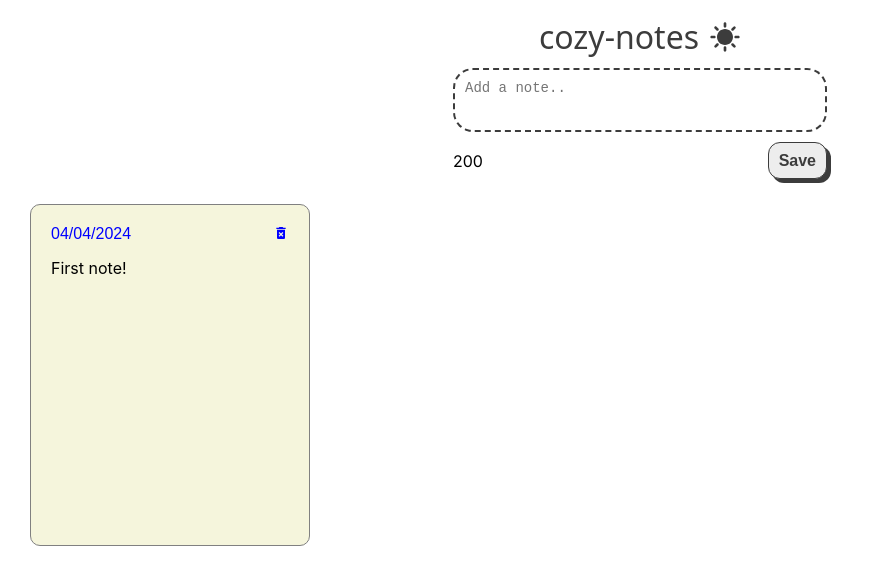
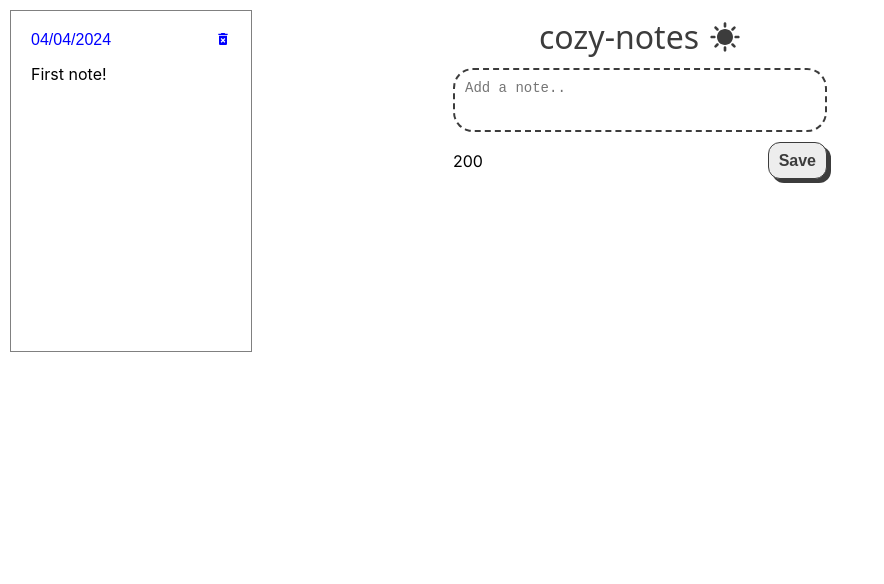
Before and after one commit to buennoo/cozy-notes-app, a React (Create React App) app: page / in a window 1280 px wide. Shown: the top 584 px of the page, without its empty margins (0-884 px from the left). Built offline with nearby package versions, Linux system fonts and the light colour scheme.

Commit message:
add note drag feature

```diff
--- a/src/components/AddNote.js
+++ b/src/components/AddNote.js
@@ -1,4 +1,4 @@
-import { useState, useRef } from 'react'
+import { useState } from 'react'
 import "../styles/AddNote.css"
 
 const AddNote = ({addNoteData}) => {
@@ -14,12 +14,13 @@ const AddNote = ({addNoteData}) => {
     const saveNote = () => {
         if(noteText.trim() !== ''){
             addNoteData(noteText);
+            setNoteText('');
         }
-        setNoteText('');
     }
 
     const enterNote = (event) => {
         if(event.key === 'Enter' && !event.shiftKey){
+            event.preventDefault();
             saveNote();
         }
     }
@@ -30,8 +31,7 @@ const AddNote = ({addNoteData}) => {
                 placeholder="Add a note.."
                 onInput={handleInput}
                 value={noteText}
-                onKeyDown={enterNote}
-                rows="3">
+                onKeyDown={enterNote}>
             </textarea>
             <div class="note-add-footer">
                 <span id='remaining'>
--- a/src/components/Note.js
+++ b/src/components/Note.js
@@ -1,9 +1,43 @@
+import { useState } from 'react';
 import { MdDeleteForever } from "react-icons/md";
 import '../styles/Note.css';
 
 const Note = ({ id, text, date, toDelete }) => {
+    const [isDragged, setIsDragged] = useState(false);
+    const [position, setPosition] = useState({x:0, y:0});
+    const [startPosition, setStartPosition] = useState({x:0, y:0});
+
+    const handleMouseDown = (event) => {
+        setIsDragged(true);
+        // calculate difference between cursor and left upper corner
+        setStartPosition({
+            x: event.clientX - position.x,
+            y: event.clientY - position.y
+        });
+    }
+
+    const handleMouseMove = (event) => {
+        if(isDragged) {
+            setPosition({
+                x: event.clientX - startPosition.x,
+                y: event.clientY - startPosition.y
+            });
+        }
+    }
+
+    const handleMouseUp = () => {
+        setIsDragged(false);
+    }
+
+
+
     return (
-        <div className="note" id={id}>
+        <div className="note"
+        style={{position: 'absolute', cursor: isDragged ? 'grabbing' : 'grab', left: position.x, top: position.y }}
+        id={id}
+        onMouseDown={handleMouseDown}
+        onMouseMove={handleMouseMove}
+        onMouseUp={handleMouseUp}>
             <div className="note-header">
                 <div class="date">{date}</div>
                 <MdDeleteForever className="delete-icon" size="1em" onClick={ () => toDelete(id) }/>
--- a/src/styles/Note.css
+++ b/src/styles/Note.css
@@ -3,16 +3,17 @@
     flex-direction: column;
     margin: 10px;
 
-    min-height: 300px;
+    height: 300px;
     min-width: 200px;
 
+
     padding: 20px;
-    background-color: beige;
+    background-color: #ffffff;
     border: 1px solid gray;
-    border-radius: 10px;
     white-space: pre-wrap;
     word-wrap: break-word;
     overflow-wrap: break-word;
+    overflow-y: auto;
 }
 
 .note-header {
```
